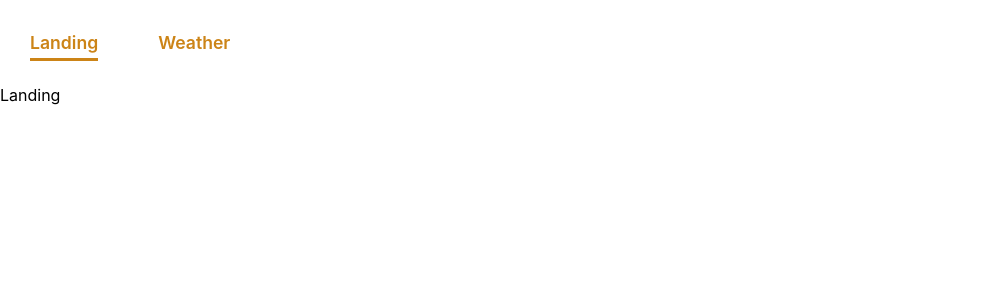
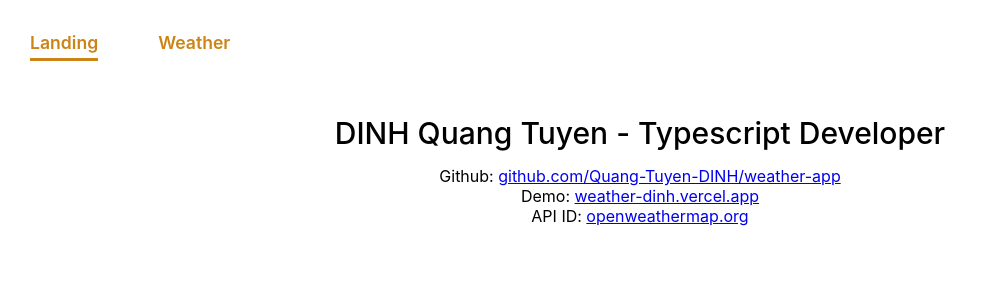
Before and after one commit to Quang-Tuyen-DINH/weather-app, a React (Create React App) app: page / in a window 1280 px wide. Shown: the top 300 px of the page, without its empty margins (0-1007 px from the left). Built offline with nearby package versions, Linux system fonts and the light colour scheme.

Commit message:
Modified Landing

```diff
--- a/src/pages/landing/Landing.scss
+++ b/src/pages/landing/Landing.scss
@@ -0,0 +1,16 @@
+.sesamm-app__landing {
+  display: flex;
+  flex-wrap: wrap;
+  justify-content: center;
+  text-align: center;
+  &__title {
+    margin: 30px 0 0 0;
+    display: block;
+    width: 100%;
+    font-size: 30px;
+    font-weight: 500;
+  }
+  &__informations {
+    margin: 15px 0 0 0;
+  }
+}
--- a/src/pages/landing/Landing.tsx
+++ b/src/pages/landing/Landing.tsx
@@ -1,8 +1,19 @@
-import React from 'react'
+import './Landing.scss';
 
 function Landing() {
   return (
-    <div>Landing</div>
+    <div className='sesamm-app__landing'>
+      <div className='sesamm-app__landing__title'>
+        <span>DINH Quang Tuyen - Typescript Developer</span>
+      </div>
+      <div className='sesamm-app__landing__informations'>
+        <span>Github: <a href='https://github.com/Quang-Tuyen-DINH/weather-app'>github.com/Quang-Tuyen-DINH/weather-app</a></span>
+        <br />
+        <span>Demo: <a href='https://weather-dinh.vercel.app/'>weather-dinh.vercel.app</a></span>
+        <br />
+        <span>API ID: <a href='https://openweathermap.org/'>openweathermap.org</a></span>
+      </div>
+    </div>
   )
 }
 
```
